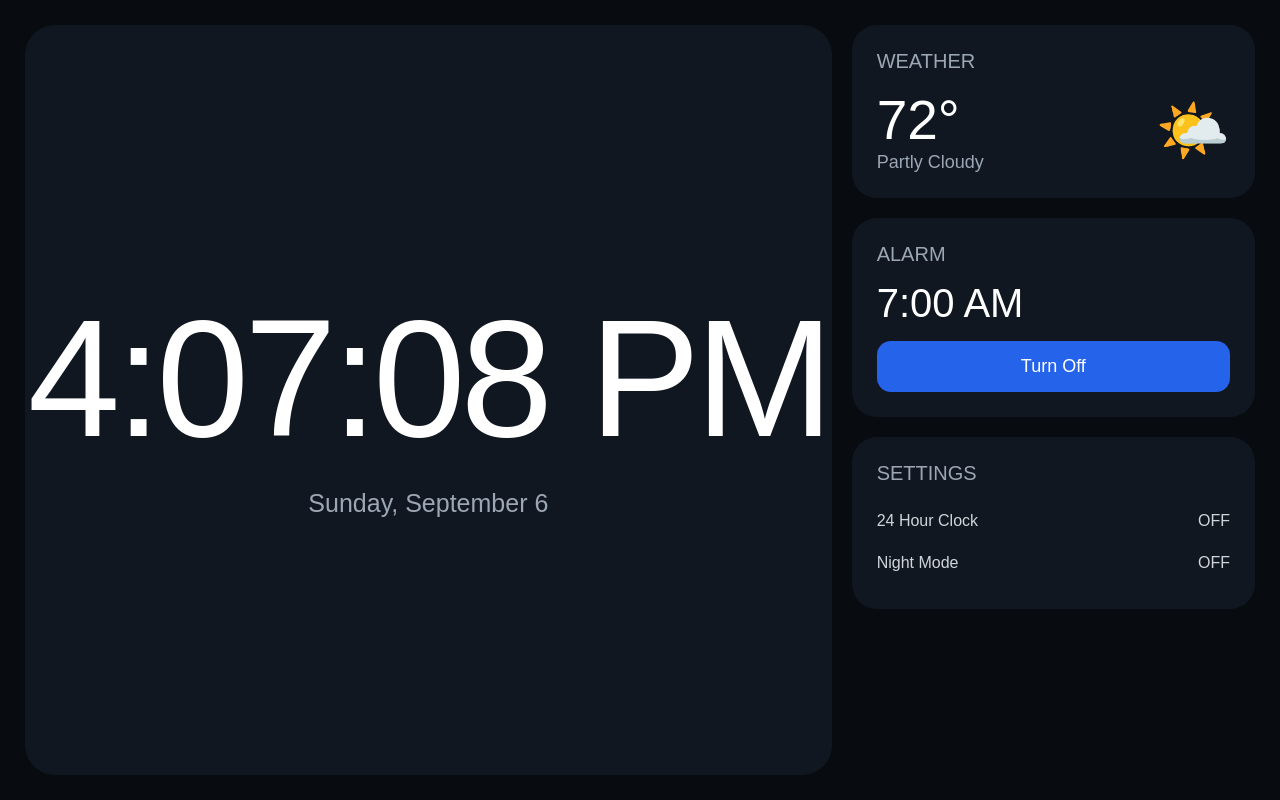
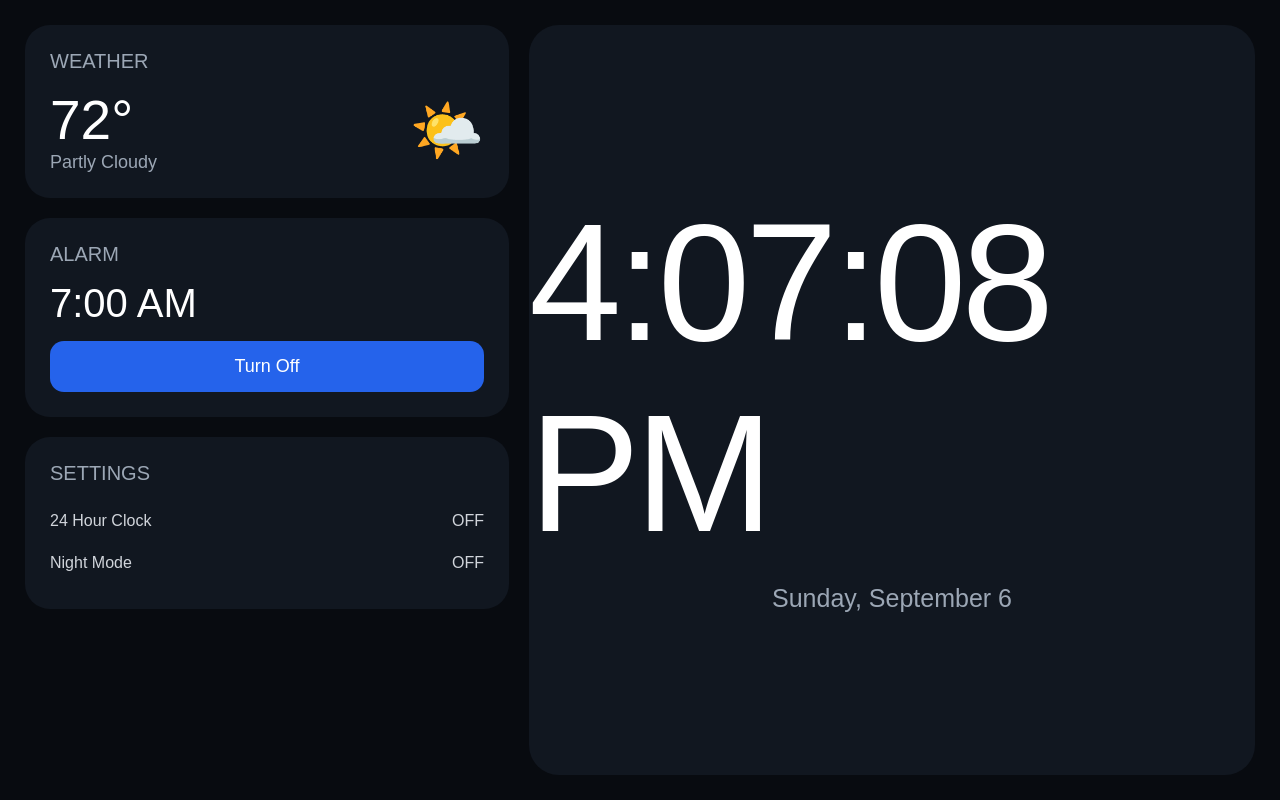
Before and after one commit to 145246/FIRE, a plain HTML site: page index2.html in a window 1280 px wide. Drawn offline with Linux system fonts and the light colour scheme.

Commit message:
index2.html

```diff
--- a/index2.html
+++ b/index2.html
@@ -135,22 +135,24 @@
 
     /* MOBILE / PORTRAIT */
 
-    @media (max-width: 700px) {
-
+   @media (orientation: landscape) {
   .app {
-        grid-template-columns: 1fr;
+    display: grid;
+    grid-template-columns: 1fr 1.5fr;
+    grid-template-rows: auto auto;
   }
 
   .clock {
-        min-height: 55vh;
+    grid-column: 2;
+    grid-row: 1 / 3;
+    min-height: calc(100vh - 50px);
   }
 
   .side {
-        display: grid;
-        grid-template-columns: 1fr 1fr;
+    grid-column: 1;
+    grid-row: 1 / 3;
   }
 
-    }
 
     /* FIRE TABLET LANDSCAPE */
 
```
Lines whose indentation alone changed are shown as unchanged.
